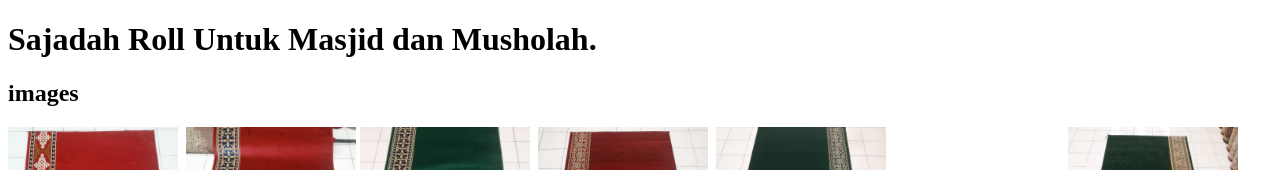
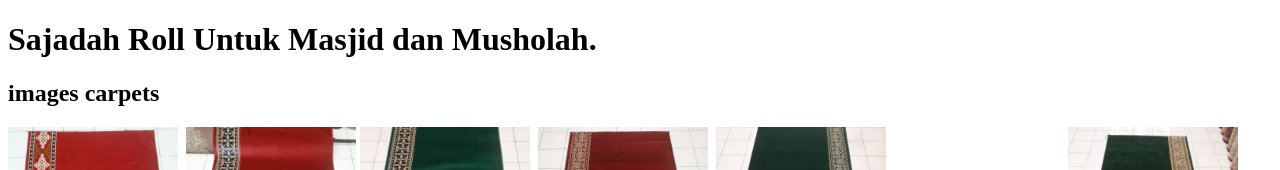
Before and after one commit to globlewonder/carpets-turki, a plain HTML site: page index.html in a window 1280 px wide. Shown: the top 170 px of the page. Drawn offline with Linux system fonts and the light colour scheme; files whose address does not match are found by name.

Commit message:
chage in heading

```diff
--- a/index.html
+++ b/index.html
@@ -6,7 +6,7 @@
     </head>
     <body>
         <h1>Sajadah Roll Untuk Masjid dan Musholah.</h1>
-        <h2>images</h2>
+        <h2>images carpets</h2>
         <img src="smd-carpets/2.jpeg" att="Capets" width="170">,  <img src="smd-carpets/3.jpeg" att="Capets" width="170">,<img src="smd-carpets/4.jpeg" att="Capets" width="170">,  <img src="smd-carpets/5.jpeg" att="Capets" width="170">, <img src="smd-carpets/6.jpeg" att="Capets" width="170">,  <img src="smd-carpets/7.jpeg" att="Capets" width="170">,<img src="smd-carpets/8.jpeg" att="Capets" width="170">,  <img src="smd-carpets/9.jpeg" att="Capets" width="170">,  <img src="smd-carpets/10.jpeg" att="Capets" width="170">,  <img src="smd-carpets/11.jpeg" att="Capets" width="170">,<img src="smd-carpets/12.jpeg" att="Capets" width="170">,  <img src="smd-carpets/13.jpeg" att="Capets" width="170">, <img src="smd-carpets/14.jpeg" att="Capets" width="170">,  <img src="smd-carpets/15.jpeg" att="Capets" width="170">,<img src="smd-carpets/16.jpeg" att="Capets" width="170">,  <img src="smd-carpets/17.jpeg" att="Capets" width="170">, <img src="smd-carpets/18.jpeg" att="Capets" width="170">, <img src="smd-carpets/19.jpeg" att="Capets" width="170">,  <img src="smd-carpets/20.jpeg" att="Capets" width="170">,<img src="smd-carpets/21.jpeg" att="Capets" width="170">,  <img src="smd-carpets/22.jpeg" att="Capets" width="170">,
 
 
```
